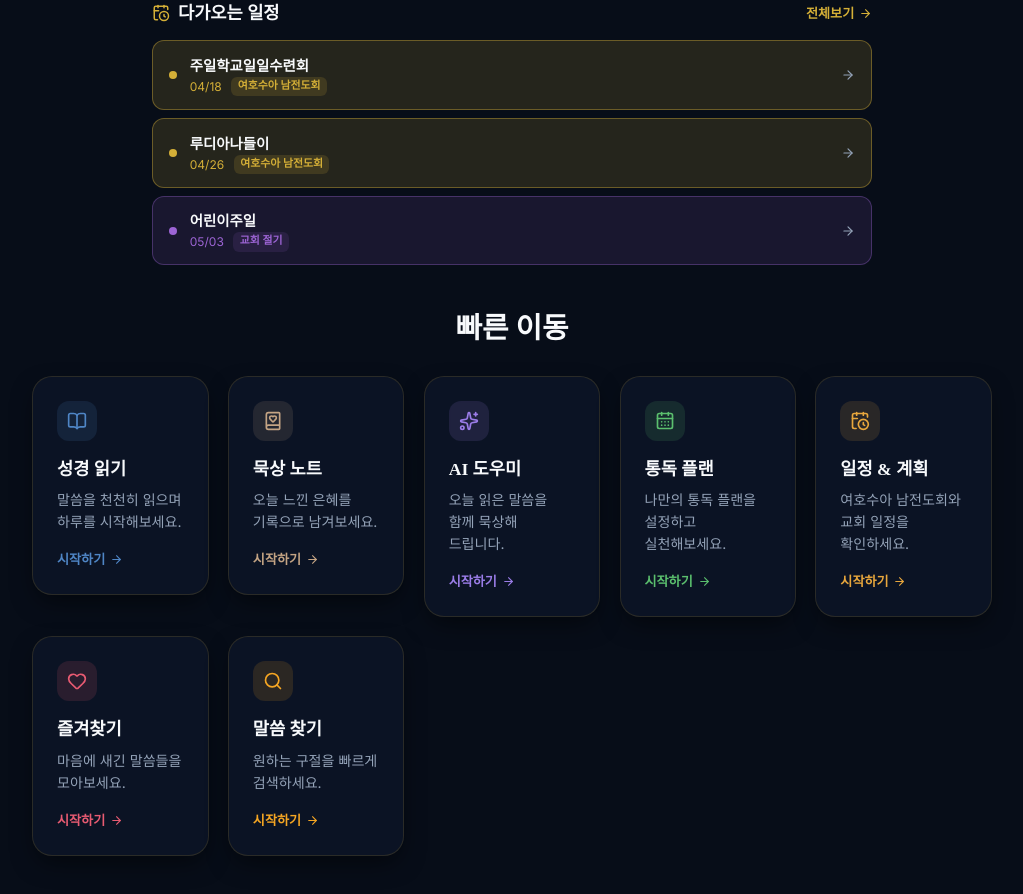
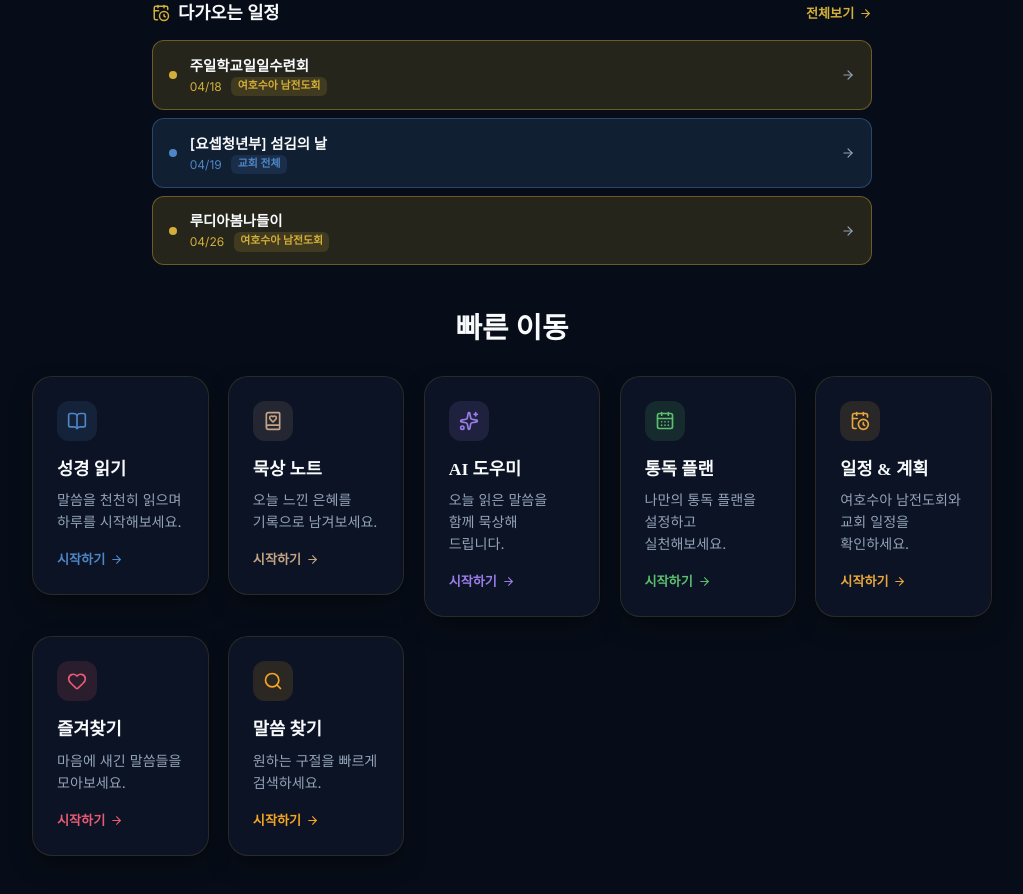
Before and after one commit to mjuy1-debug/bible-platform, a React (Vite) app in the folder bible-platform/: page / in a window 1280 px wide. Shown: the part 960-1854 px from the top of the page, without its empty margins (128-1151 px from the left). Built offline with nearby package versions, Linux system fonts and the light colour scheme; no server answers.

Commit message:
일정 업데이트 (2026. 4. 13.)

```diff
--- a/bible-platform/src/data/scheduleData.js
+++ b/bible-platform/src/data/scheduleData.js
@@ -74,6 +74,7 @@ export const SAMPLE_EVENTS = [
 
 
 
+
   // ── 사용자/교회 일정 ──
   { id: 1, title: '신년감사예배', date: '2026-01-04', time: '11:00', category: 'church', description: '2026년 신년 감사예배' },
   { id: 2, title: '삼일절 특별기도회', date: '2026-03-01', time: '06:00', category: 'church', description: '나라를 위한 특별 기도회' },
@@ -92,8 +93,11 @@ export const SAMPLE_EVENTS = [
   { id: 15, title: '교회본당 대청소', date: '2026-03-28', category: 'church', description: '교회본당 대청소' },
   { id: 16, title: '수양관 밭갈이', date: '2026-03-29', category: 'joshua', description: '수양관 밭갈이' },
   { id: 17, title: '부활주일(계란전도대회)', date: '2026-04-05', category: 'church', description: '부활주일(계란전도대회)' },
-  { id: 18, title: '주일학교일일수련회', date: '2026-04-18', category: 'joshua', description: '주일학교일일수련회,차량봉사' },
-  { id: 19, title: '루디아나들이', date: '2026-04-26', category: 'joshua', description: '루디아나들이,차량봉사' },
+  { id: 18, title: '주일학교일일수련회', date: '2026-04-18', category: 'joshua', description: '[장소]강촌벧엘수양관, [식사]요안나, [차량]남전도회' },
+  { id: 19, title: '루디아봄나들이', date: '2026-04-26', category: 'joshua', description: '[장소]호명산, [운전]남전도회' },
+  { id: 20, title: '[요셉청년부] 섬김의 날', date: '2026-04-19', category: 'church', description: '[대상자]나오미' },
+  { id: 21, title: '4월달 건축헌신예배', date: '2026-04-12', category: 'church' },
+  { id: 22, title: '어린이주일예배 주교탐방', date: '2026-05-03', category: 'joshua', description: '[장소]잠실키자니아, [운전]남전도회' },
 ];
 
 /**
```
